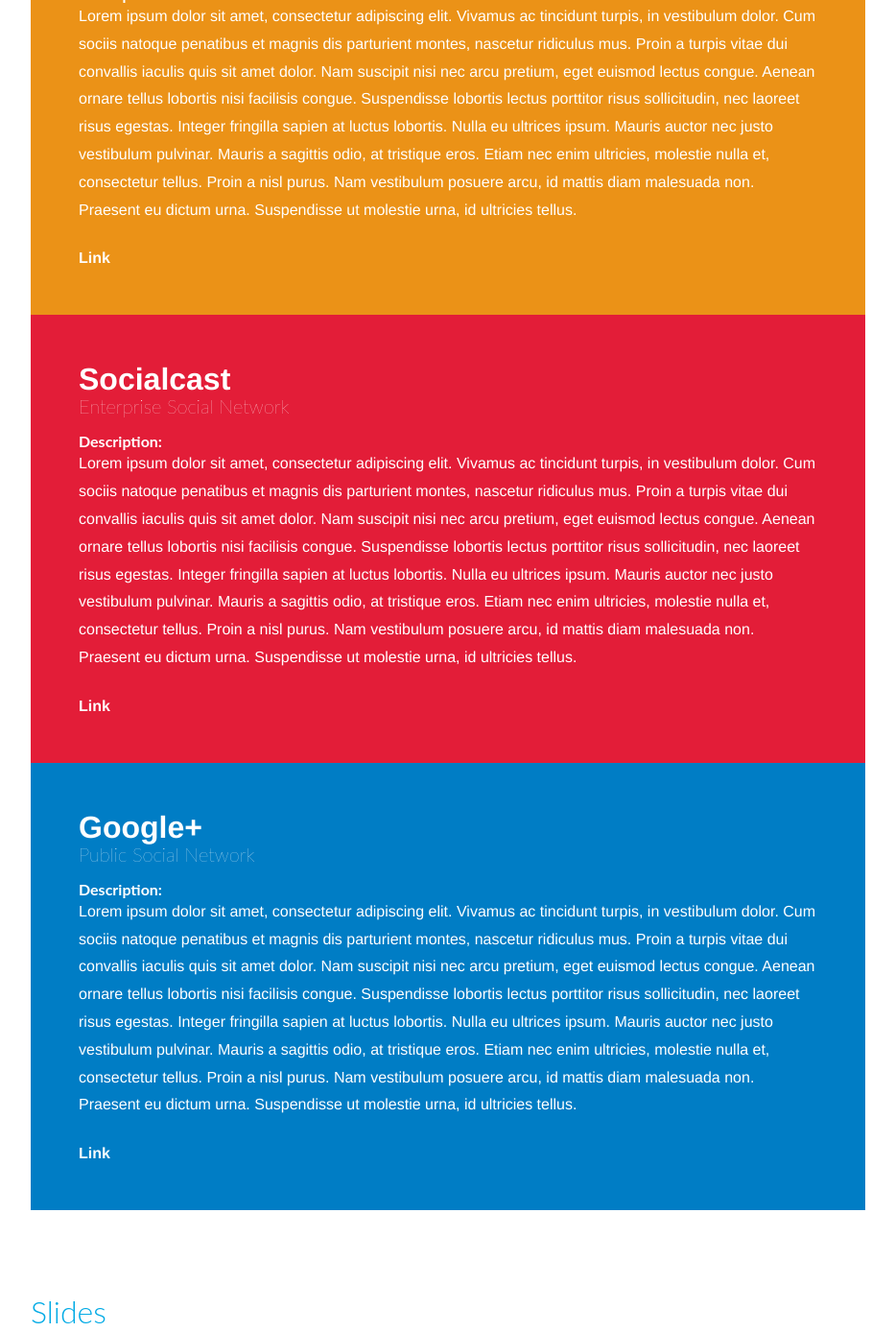
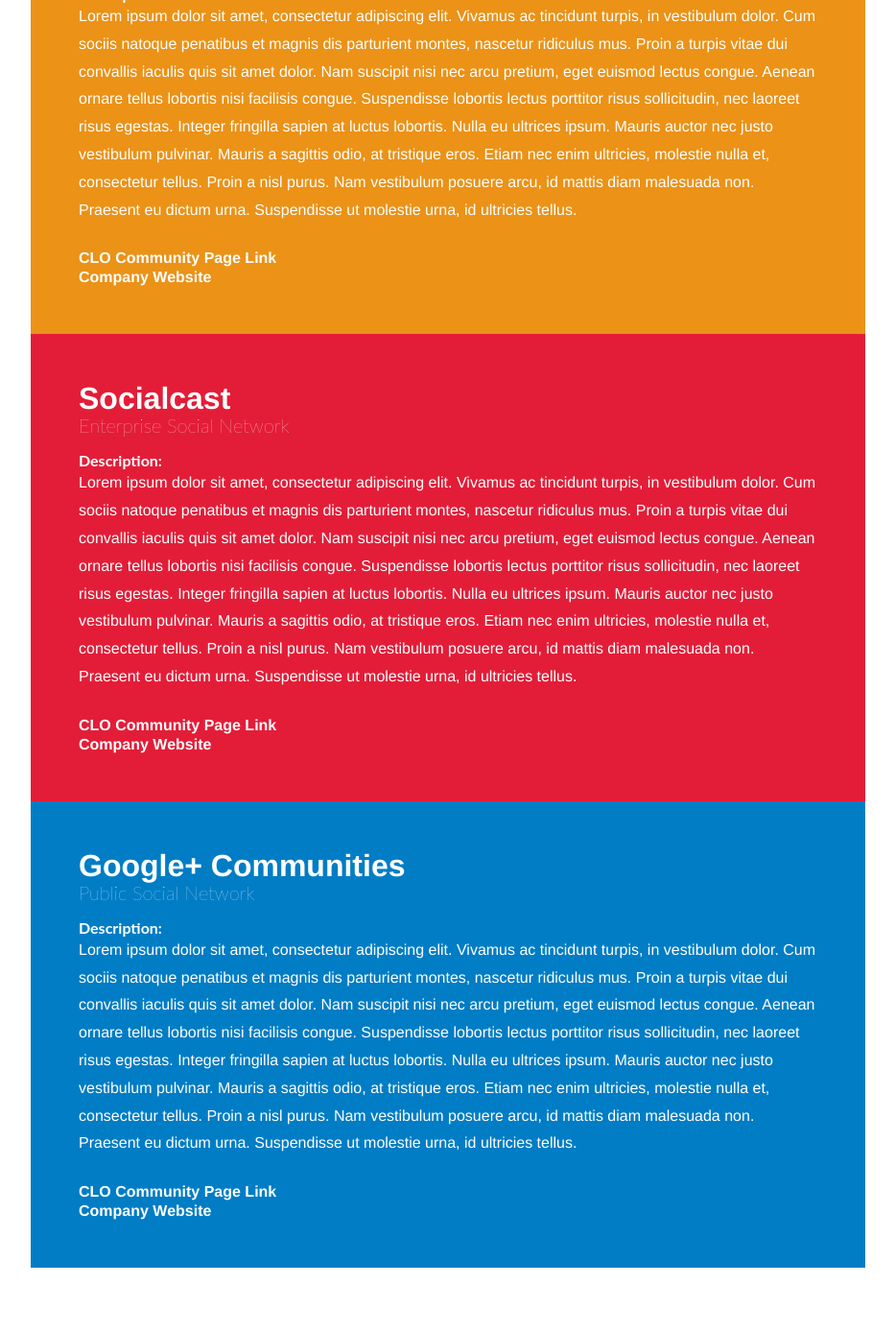
Before and after one commit to sschafft/UPenn, a Jekyll site: the page built from index.html, in a window 1280 px wide and 1400 px high, scrolled down 533 px, cut to the strip 0-1388 px from the top of the window. Shown: the whole strip at 96% size, without its empty margins (323-1256 px from the left). Built offline with Jekyll 4.4.1, drawn with Linux system fonts in a browser that asks for light colours; the list of posts is cut into pages by our own code; comment, search, counter and statistics services are not loaded.

Commit message:
Updates to communities

```diff
--- a/_includes/nav.html
+++ b/_includes/nav.html
@@ -6,8 +6,8 @@
           <div class="mobile"><a href="/"><img class="shield" src="{{ site.assets.img }}upenn_blue.svg" /></a></div>
           <div id="showmenu"><i class="icon-facebook"></i></div>
           <ul id="menu">
-            <li><a href="#slides">Slides</a></li>
             <li><a href="#community_sites">CLO Community Sites</a></li>
+            <li><a href="#slides">Session Slides</a></li>
             <li><a href="#resources">Resources</a></li>
             <li><a href="#downloads">Downloads</a></li>
             <li><a href="#disqus_thread">Discussion</a></li>
--- a/index.html
+++ b/index.html
@@ -13,7 +13,8 @@
 		<p>
 		Lorem ipsum dolor sit amet, consectetur adipiscing elit. Vivamus ac tincidunt turpis, in vestibulum dolor. Cum sociis natoque penatibus et magnis dis parturient montes, nascetur ridiculus mus. Proin a turpis vitae dui convallis iaculis quis sit amet dolor. Nam suscipit nisi nec arcu pretium, eget euismod lectus congue. Aenean ornare tellus lobortis nisi facilisis congue. Suspendisse lobortis lectus porttitor risus sollicitudin, nec laoreet risus egestas. Integer fringilla sapien at luctus lobortis. Nulla eu ultrices ipsum. Mauris auctor nec justo vestibulum pulvinar. Mauris a sagittis odio, at tristique eros. Etiam nec enim ultricies, molestie nulla et, consectetur tellus. Proin a nisl purus. Nam vestibulum posuere arcu, id mattis diam malesuada non. Praesent eu dictum urna. Suspendisse ut molestie urna, id ultricies tellus.
 		</p>
-		<h4><a href="http://discourse.bivee.co" target="_blank">Link</a></h4>
+		<h4><a href="http://discourse.bivee.co" target="_blank">CLO Community Page Link</a></h4>
+		<h4><a href="http://www.discourse.org" target="_blank">Company Website</a></h4>
 	</div>
 	<div class="socialcast community">
 		<h2><a href="http://schaffters-com.socialcast.com" target="_blank">Socialcast</a></h2>
@@ -22,16 +23,18 @@
 		<p>
 		Lorem ipsum dolor sit amet, consectetur adipiscing elit. Vivamus ac tincidunt turpis, in vestibulum dolor. Cum sociis natoque penatibus et magnis dis parturient montes, nascetur ridiculus mus. Proin a turpis vitae dui convallis iaculis quis sit amet dolor. Nam suscipit nisi nec arcu pretium, eget euismod lectus congue. Aenean ornare tellus lobortis nisi facilisis congue. Suspendisse lobortis lectus porttitor risus sollicitudin, nec laoreet risus egestas. Integer fringilla sapien at luctus lobortis. Nulla eu ultrices ipsum. Mauris auctor nec justo vestibulum pulvinar. Mauris a sagittis odio, at tristique eros. Etiam nec enim ultricies, molestie nulla et, consectetur tellus. Proin a nisl purus. Nam vestibulum posuere arcu, id mattis diam malesuada non. Praesent eu dictum urna. Suspendisse ut molestie urna, id ultricies tellus.
 		</p>
-		<h4><a href="http://schaffters-com.socialcast.com" target="_blank">Link</a></h4>
+		<h4><a href="http://schaffters-com.socialcast.com" target="_blank">CLO Community Page Link</a></h4>
+		<h4><a href="http://socialcast.com/" target="_blank">Company Website</a></h4>
 	</div>
 	<div class="google_plus community">
-		<h2><a href="http://gplus.bivee.co" target="_blank">Google+</a></h2>
+		<h2><a href="http://gplus.bivee.co" target="_blank">Google+ Communities</a></h2>
 		<h3>Public Social Network</h3>
 		<h4>Description:</h4>
 		<p>
 		Lorem ipsum dolor sit amet, consectetur adipiscing elit. Vivamus ac tincidunt turpis, in vestibulum dolor. Cum sociis natoque penatibus et magnis dis parturient montes, nascetur ridiculus mus. Proin a turpis vitae dui convallis iaculis quis sit amet dolor. Nam suscipit nisi nec arcu pretium, eget euismod lectus congue. Aenean ornare tellus lobortis nisi facilisis congue. Suspendisse lobortis lectus porttitor risus sollicitudin, nec laoreet risus egestas. Integer fringilla sapien at luctus lobortis. Nulla eu ultrices ipsum. Mauris auctor nec justo vestibulum pulvinar. Mauris a sagittis odio, at tristique eros. Etiam nec enim ultricies, molestie nulla et, consectetur tellus. Proin a nisl purus. Nam vestibulum posuere arcu, id mattis diam malesuada non. Praesent eu dictum urna. Suspendisse ut molestie urna, id ultricies tellus.
 		</p>
-		<h4><a href="http://gplus.bivee.co" target="_blank">Link</a></h4>
+		<h4><a href="http://gplus.bivee.co" target="_blank">CLO Community Page Link</a></h4>
+		<h4><a href="http://www.google.com/+/learnmore/communities/" target="_blank">Company Website</a></h4>
 	</div>
 
 </section>
```
